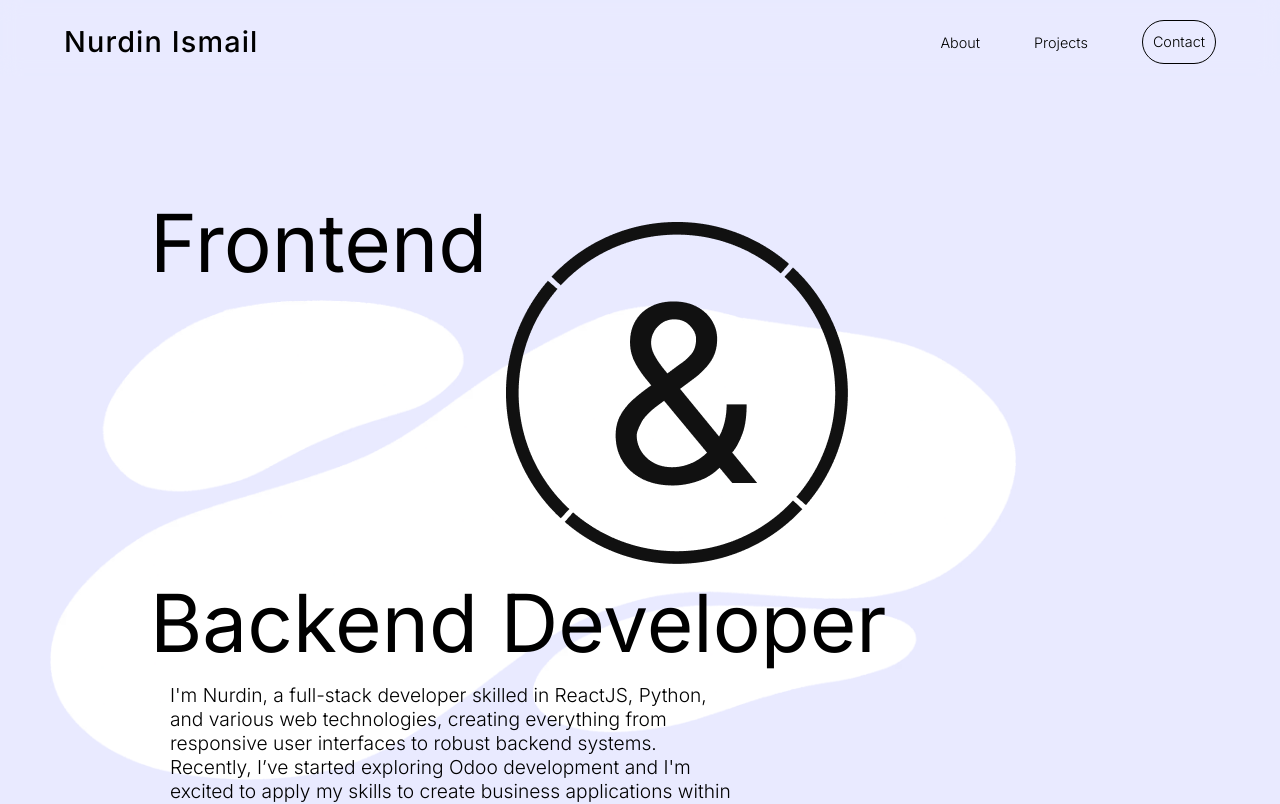
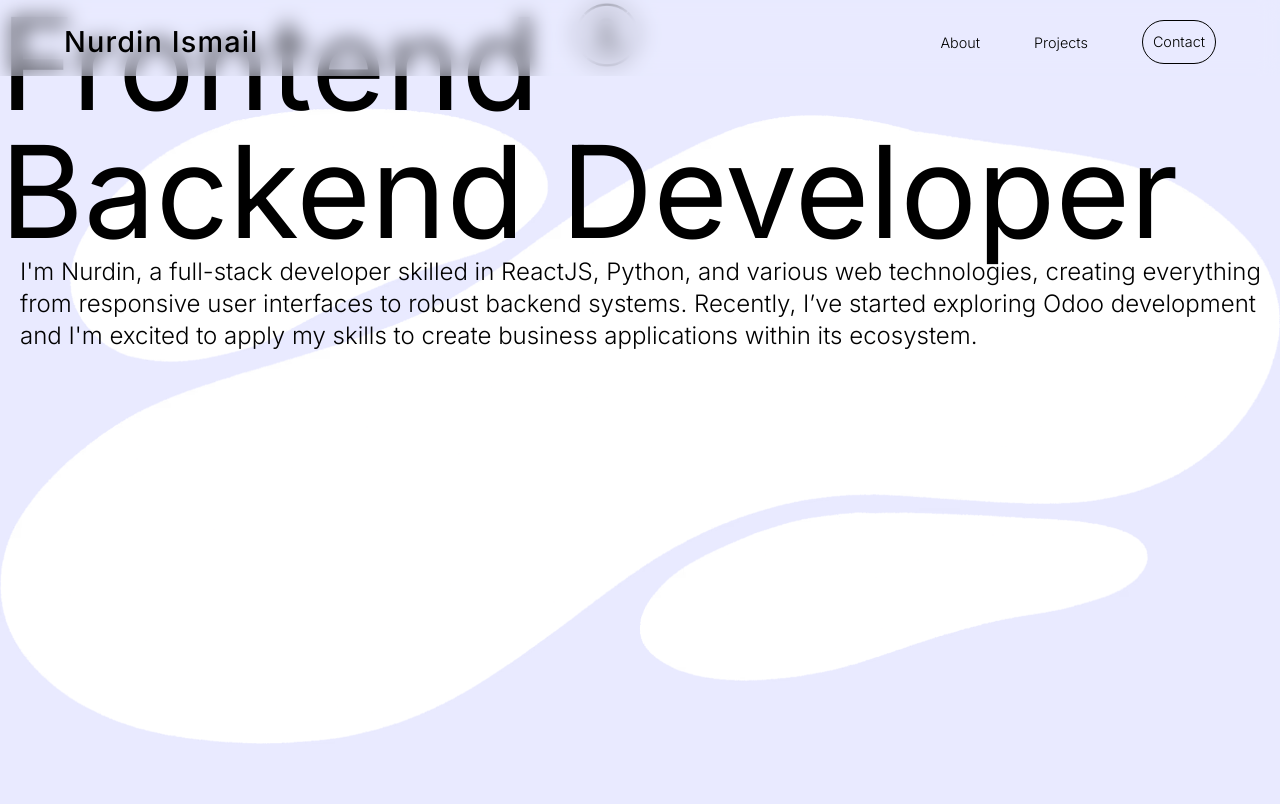
Before and after one commit to Nurdin-Ismail/Portfolio, a React (Create React App) app in the folder client/: page / in a window 1280 px wide. Shown: the top 804 px of the page. Built offline with nearby package versions, Linux system fonts and the light colour scheme.

Commit message:
Done responsiveness for the mobile layout of the hero section

```diff
--- a/client/src/App.css
+++ b/client/src/App.css
@@ -5,8 +5,8 @@
 
 body {
     font-family: "Inter", sans-serif;
-    margin: 0%;
-    padding: 0%;
+    /* margin: 0%;
+    padding: 0%; */
 }
 
 .best {
@@ -24,7 +24,7 @@ body {
 
 .intro {
     display: grid;
-    height: 110vh;
+    height: 108vh;
 
 }
 
@@ -32,8 +32,8 @@ body {
     display: grid;
     place-self: end start;
     grid-area: 1/1;
-    height: 70vh;
-    margin-left: 50px;
+    /* margin-left: 50px; */
+    max-height: 98%;
 
     margin-bottom: 120px;
 }
@@ -43,17 +43,18 @@ body {
     /* grid-template-rows: 1.3fr 2fr 0.5fr; */
     grid-area: 1/1;
     /* grid-template-columns: 0.25fr 2fr 0.2fr; */
-    margin-left: 200px;
+    /* margin-left: 200px; */
     /* place-content: center; */
-    place-self: center start;
-    margin-top: 20px;
-
-
-
-
-
-
-}
+    /* place-self: center start; */
+    /* margin-top: 20px; */
+
+
+
+
+
+
+}
+
 
 .about-text h1 {
     font-size: 8rem;
@@ -73,7 +74,7 @@ body {
 
 }
 
-title-img {
+.title-img {
     height: 120px;
     margin-left: 7rem;
 }
@@ -88,6 +89,60 @@ title-img {
 /* Responsive adjustments for hero section */
 
 @media screen and (max-width: 650px) {
+     .intro{
+        height: 40vh;
+    }
+
+        .intro #hero {
+            display: block;
+            max-width: 96%;
+            max-height: 60%;
+            place-self: end start;
+            grid-area: 1/1;
+            /* margin-left: 50px; */
+
+            margin-bottom: 20px;
+            margin-left: 2%;
+        }
+
+        .about-text {
+            display: grid;
+            grid-area: 1/1;
+            margin-left: 60px;
+            place-self: center start;
+            margin-bottom: -100px;
+
+
+
+
+
+
+        }
+
+        .about-text h1 {
+            font-size: 2.2rem;
+            line-height: 1;
+        }
+
+
+        .about-text p {
+            /* padding-right: 800px; */
+            /* margin-left: 10px; */
+
+            font-size: 0.7rem;
+            line-height: 1rem;
+            /* margin-top: 20px; */
+            width: 90%;
+
+
+
+        }
+
+        .title-img {
+            height: 30px;
+            margin-left: 1rem;
+        }
+
 
 
 }
@@ -101,41 +156,43 @@ title-img {
 
 
 
+
+
     .intro #hero {
-        height: 30vh;
-        margin-bottom: 180px;
+        /* height: 30vh;
+        margin-bottom: 180px; */
 
         /* place-self: center start; */
 
     }
 
     .about-text h1 {
-        font-size: 4rem;
-        line-height: 1;
+        /* font-size: 4rem;
+        line-height: 1; */
     }
 
 
     .text p {
         /* padding-right: 800px; */
-        margin-top: 20px;
+        /* margin-top: 20px;
         margin-left: 20px;
 
         font-size: 1rem;
         line-height: 1.3rem;
-        width: 50%;
+        width: 50%; */
 
 
     }
 
     .about-text {
-        margin-left: 150px;
+        /* margin-left: 150px;
         place-self: center;
-        margin-top: 15px;
-    }
-
-    title-img {
-        height: 50px;
-        margin-left: 2rem;
+        margin-top: 15px; */
+    }
+
+    .title-img {
+        /* height: 50px;
+        margin-left: 2rem; */
     }
 }
 
@@ -148,36 +205,36 @@ title-img {
 
 
     .intro #hero {
-        height: 50vh;
-        margin-bottom: 180px;
+        /* height: 50vh;
+        margin-bottom: 180px; */
 
     }
 
     .about-text h1 {
-        font-size: 4rem;
-        line-height: 1;
+        /* font-size: 4rem;
+        line-height: 1; */
     }
 
 
     .text p {
         /* padding-right: 800px; */
-        margin-top: 20px;
+        /* margin-top: 20px;
         margin-left: 20px;
 
         font-size: 1rem;
         line-height: 1.3rem;
-        width: 54%;
+        width: 54%; */
 
 
     }
 
     .about-text {
-        margin-left: 150px;
-    }
-
-    title-img {
-        height: 50px;
-        margin-left: 2rem;
+        /* margin-left: 150px; */
+    }
+
+    .title-img {
+        /* height: 50px;
+        margin-left: 2rem; */
     }
 
 
@@ -189,37 +246,37 @@ title-img {
 
 
     .intro #hero {
-        height: 60vh;
-        margin-bottom: 100px;
+        /* height: 60vh;
+        margin-bottom: 100px; */
 
 
     }
 
     .about-text h1 {
-        font-size: 5rem;
-        line-height: 1;
-    }
-
-
-
-
-    title-img {
+        /* font-size: 5rem;
+        line-height: 1; */
+    }
+
+
+
+
+    .title-img {
         height: 70px;
         margin-left: 2rem;
     }
 
     .text p {
-        width: 50%;
+        /* width: 50%;
         margin-left: 20px;
 
         font-size: 1.2rem;
         line-height: 1.5rem;
-        margin-top: 20px;
+        margin-top: 20px; */
     }
 
     .about-text {
-        margin-left: 150px;
-        margin-top: 150px;
+        /* margin-left: 150px;
+        margin-top: 150px; */
     }
 
 
@@ -235,22 +292,22 @@ title-img {
     /* styles */
 
     .intro #hero {
-        height: 70vh;
-        margin-bottom: 120px;
+        /* height: 70vh;
+        margin-bottom: 120px; */
     }
 
 
     .about-text h1 {
-        font-size: 6.5rem;
+        /* font-size: 6.5rem; */
     }
 
 
     .about-text p {
         /* padding-right: 800px; */
-        margin-left: 20px;
+        /* margin-left: 20px;
 
         font-size: 1.8rem;
-        line-height: 2rem;
+        line-height: 2rem; */
 
 
 
@@ -263,9 +320,9 @@ title-img {
 
     .about-text p {
         /* padding-right: 800px; */
-        margin-left: 20px;
-
-        width: 50%;
+        /* margin-left: 20px;
+
+        width: 50%; */
 
 
     }
```
